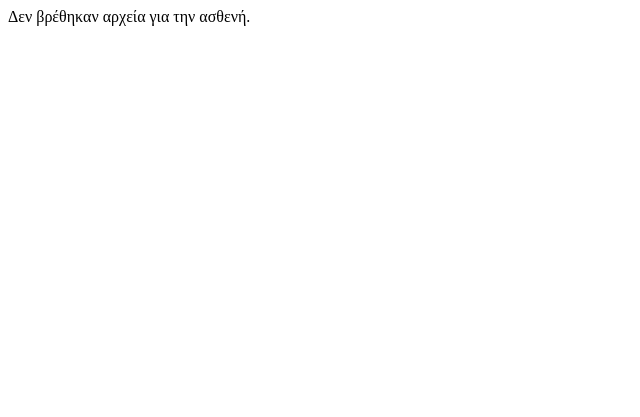
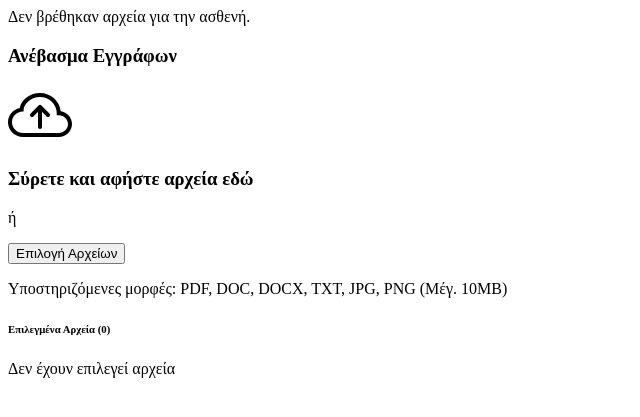
Before and after one commit to zdetor54/the-fetus, a Flask app: page /patient/1/tab/documents in a window 1280 px wide. Shown: the top 417 px of the page, without its empty margins (0-640 px from the left). Run offline with Flask 3, Linux system fonts and the light colour scheme; data that the repository does not hold is empty; some libraries are stand-ins or nearby versions.

Commit message:
layout for uploading files

```diff
--- a/fetusapp/templates/patient_tabs/documents.html
+++ b/fetusapp/templates/patient_tabs/documents.html
@@ -54,6 +54,49 @@
                 {% else %}
                     <div class="p-3 text-muted">Δεν βρέθηκαν αρχεία για την ασθενή.</div>
                 {% endif %}
+
+
+
+                    <!-- Upload Section -->
+                    <div class="card-body px-0" id="uploadSection">
+                        <h3 class="text-center mb-4 d-none">Ανέβασμα Εγγράφων</h3>
+
+                        <!-- Drop Zone -->
+                        <div class="border border-2 p-5 text-center upload-drop-zone">
+
+                            <!-- Upload Icon -->
+                            <div class="mb-3 bootstrap-icon">
+                                <svg xmlns="http://www.w3.org/2000/svg" style="width: 64px; height: 64px;" fill="currentColor" class="bi bi-cloud-arrow-up" viewBox="0 0 16 16">
+                                    <path fill-rule="evenodd" d="M7.646 5.146a.5.5 0 0 1 .708 0l2 2a.5.5 0 0 1-.708.708L8.5 6.707V10.5a.5.5 0 0 1-1 0V6.707L6.354 7.854a.5.5 0 1 1-.708-.708z"/>
+                                    <path d="M4.406 3.342A5.53 5.53 0 0 1 8 2c2.69 0 4.923 2 5.166 4.579C14.758 6.804 16 8.137 16 9.773 16 11.569 14.502 13 12.687 13H3.781C1.708 13 0 11.366 0 9.318c0-1.763 1.266-3.223 2.942-3.593.143-.863.698-1.723 1.464-2.383m.653.757c-.757.653-1.153 1.44-1.153 2.056v.448l-.445.049C2.064 6.805 1 7.952 1 9.318 1 10.785 2.23 12 3.781 12h8.906C13.98 12 15 10.988 15 9.773c0-1.216-1.02-2.228-2.313-2.228h-.5v-.5C12.188 4.825 10.328 3 8 3a4.53 4.53 0 0 0-2.941 1.1z"/>
+                                </svg>
+                            </div>
+
+                            <!-- Main Text -->
+                            <h3 class="mb-2">Σύρετε και αφήστε αρχεία εδώ</h3>
+                            <p class="text-muted mb-3">ή</p>
+
+                            <!-- Browse Button -->
+                            <button type="button" class="btn btn-outline-secondary px-4 mb-2">
+                                Επιλογή Αρχείων
+                            </button>
+
+                            <!-- Supported formats -->
+                            <p class="text-muted small mb-0">
+                                Υποστηριζόμενες μορφές: PDF, DOC, DOCX, TXT, JPG, PNG (Μέγ. 10MB)
+                            </p>
+                        </div>
+
+                        <!-- Selected Files List -->
+                        <div class="mt-4">
+                            <h6 class="mb-3">Επιλεγμένα Αρχεία (0)</h6>
+                            <div class="border-top pt-3">
+                                <p class="text-muted small mb-0">Δεν έχουν επιλεγεί αρχεία</p>
+                            </div>
+                        </div>
+                    </div>
+
+
                 </div>
             </div>
         </div>
```
Also changed, not shown: fetusapp/static/style.css (+10 -1 lines).
